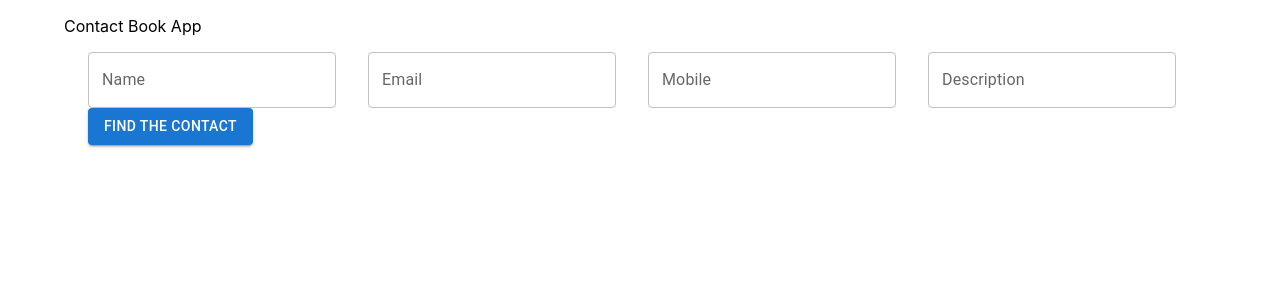
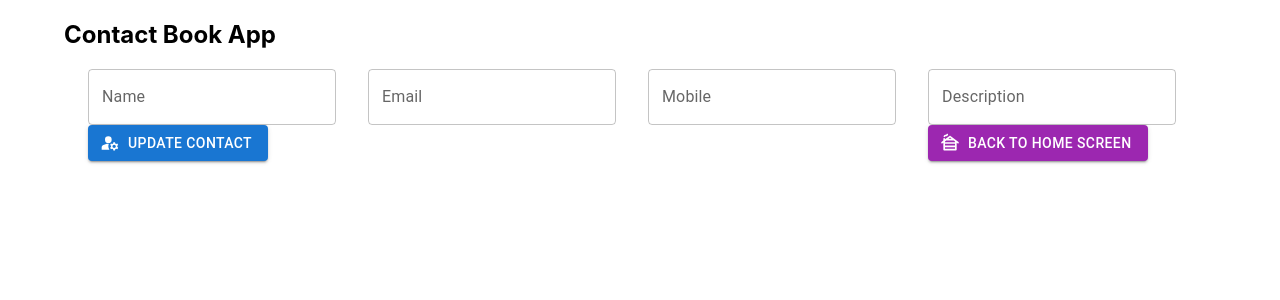
Before and after one commit to sagarpuniyani/ContactBook, a React (Create React App) app in the folder frontend/: page /updatecontact/1 in a window 1280 px wide. Shown: the top 300 px of the page. Built offline with nearby package versions, Linux system fonts and the light colour scheme.

Commit message:
UI Icon Are Added

```diff
--- a/frontend/package.json
+++ b/frontend/package.json
@@ -6,6 +6,7 @@
     "@emotion/react": "^11.11.1",
     "@emotion/styled": "^11.11.0",
     "@fontsource/roboto": "^5.0.8",
+    "@mui/icons-material": "^5.14.8",
     "@mui/material": "^5.14.5",
     "@mui/styled-engine-sc": "^5.12.0",
     "@testing-library/jest-dom": "^5.17.0",
--- a/frontend/src/App.js
+++ b/frontend/src/App.js
@@ -10,7 +10,7 @@ function App() {
   return (
     <>
     <Container >
-    <p> Contact Book App  </p>
+    <h2> Contact Book App  </h2>
       {/* Different Routers  */}
       <Router>
       <Routes>
--- a/frontend/src/modules/allcontacts/components/Contactcard.jsx
+++ b/frontend/src/modules/allcontacts/components/Contactcard.jsx
@@ -6,6 +6,8 @@ import Button from '@mui/material/Button';
 import { apiclient } from '../../../shared/services/api-client';
 import { Link } from 'react-router-dom';
 import Updatecontact from '../../updatecontact/pages/Updatecontact';
+import DeleteIcon from '@mui/icons-material/Delete';
+import SettingsApplicationsSharpIcon from '@mui/icons-material/SettingsApplicationsSharp';
 
 const Item = styled(Paper)(({ theme }) => ({
     backgroundColor: theme.palette.mode === 'dark' ? '#1A2027' : '#fff',
@@ -50,7 +52,7 @@ return (
 
         {/* Update Button  */}
         <Link to={`/updatecontact/${props.Name}`} >
-        <Button onClick={ChangeContact} id={props.ID} variant="outlined" color="secondary">Update</Button>
+        <Button onClick={ChangeContact} id={props.ID} variant="outlined" startIcon={<SettingsApplicationsSharpIcon/>} color="secondary">Update</Button>
         </Link>
 
 
@@ -64,7 +66,7 @@ return (
 
 
         {/* Delete Button  */}
-        <Button onClick={DeleteContact} id={props.ID} color='error' variant="outlined">Delete</Button>
+        <Button onClick={DeleteContact} id={props.ID} startIcon={<DeleteIcon />} color='error' variant="outlined">Delete</Button>
 
 
         </Box>
--- a/frontend/src/modules/allcontacts/pages/Allcontact.jsx
+++ b/frontend/src/modules/allcontacts/pages/Allcontact.jsx
@@ -1,7 +1,22 @@
 import React, { useEffect, useState } from 'react'
 import Contactcard from '../components/Contactcard'
 import { apiclient } from '../../../shared/services/api-client'
+import Button from '@mui/material/Button';
+import { Link } from 'react-router-dom';
+import Box from '@mui/material/Box';
+import { styled } from '@mui/material/styles';
+import { purple } from '@mui/material/colors';
+import CreateIcon from '@mui/icons-material/Create';
+import PlagiarismRoundedIcon from '@mui/icons-material/PlagiarismRounded';
 
+
+const ColorButton = styled(Button)(({ theme }) => ({
+    color: theme.palette.getContrastText(purple[500]),
+    backgroundColor: purple[500],
+    '&:hover': {
+        backgroundColor: purple[700],
+    },
+    }));
 
 const Allcontacts = () => {
 
@@ -21,7 +36,26 @@ const Allcontacts = () => {
 return (
 
     <>
-    <p>All contacts are listed </p>
+    <Box display="grid" gridTemplateColumns="repeat(12, 1fr)" gap={2} sx={{ width: 1 }}>
+    <Box gridColumn="span 6">
+
+    <h3>All contacts are listed </h3>
+    </Box>
+    <Box gridColumn="span 3">
+
+    <Link to='/getcontact' >
+    <Button startIcon={ <PlagiarismRoundedIcon />} variant="contained" color="success">
+        Find One Contact
+        </Button>
+    </Link>
+    </Box>
+    <Box gridColumn="span 3">
+
+    <Link to='/createcontact' >
+    <ColorButton startIcon={ <CreateIcon />} variant="contained">Craete New Contact</ColorButton>
+    </Link>
+    </Box>
+    </Box>
 
     {contact.length === 0 && <p>No Contacts </p>}
         {contact.length>0 && contact.map(eachcontact =>{
--- a/frontend/src/modules/createcontact/pages/Createcontact.jsx
+++ b/frontend/src/modules/createcontact/pages/Createcontact.jsx
@@ -5,6 +5,19 @@ import { useRef } from 'react';
 import Button from '@mui/material/Button';
 import { useState } from 'react';
 import { apiclient } from '../../../shared/services/api-client';
+import { Link } from 'react-router-dom';
+import { styled } from '@mui/material/styles';
+import { purple } from '@mui/material/colors';
+import CreateIcon from '@mui/icons-material/Create';
+import CabinRoundedIcon from '@mui/icons-material/CabinRounded';
+
+const ColorButton = styled(Button)(({ theme }) => ({
+    color: theme.palette.getContrastText(purple[500]),
+    backgroundColor: purple[500],
+    '&:hover': {
+        backgroundColor: purple[700],
+    },
+    }));
 
 
 const Createcontact = () => {
@@ -66,7 +79,16 @@ return (
             </Box>
         </Box>
 
-        <Button onClick={AddContact}  variant="contained">Add To Contact</Button>
+        <Box display="grid" gridTemplateColumns="repeat(12, 1fr)" gap={2} >
+            <Box gridColumn="span 9" >
+                <Button onClick={AddContact} startIcon={<CreateIcon />} variant="contained">Add To Contact</Button>
+            </Box>
+            <Box gridColumn="span 3">
+            <Link to='/' >
+            <ColorButton startIcon={< CabinRoundedIcon/>}  variant="contained">Back To Home Screen</ColorButton>
+            </Link>
+            </Box>
+        </Box>
         </Container>
     </div>
 )
--- a/frontend/src/modules/readcontact/pages/Readcontact.jsx
+++ b/frontend/src/modules/readcontact/pages/Readcontact.jsx
@@ -4,6 +4,19 @@ import Box from '@mui/material/Box';
 import Button from '@mui/material/Button';
 import { apiclient } from '../../../shared/services/api-client';
 import Findcontact from '../components/Findcontact';
+import { Link } from 'react-router-dom';
+import { styled } from '@mui/material/styles';
+import { purple } from '@mui/material/colors';
+import PlagiarismRoundedIcon from '@mui/icons-material/PlagiarismRounded';
+import CabinRoundedIcon from '@mui/icons-material/CabinRounded';
+
+const ColorButton = styled(Button)(({ theme }) => ({
+    color: theme.palette.getContrastText(purple[500]),
+    backgroundColor: purple[500],
+    '&:hover': {
+        backgroundColor: purple[700],
+    },
+    }));
 
 const Readcontact = () => {
     const [contact, setContact] = useState(null);
@@ -40,9 +53,20 @@ return (
         </Box>
         </Box>
         </Box>
-        <Button onClick={FindContactCard} variant="contained">
-            Find The Contact
-        </Button>
+
+        <Box display="grid" gridTemplateColumns="repeat(12, 1fr)" gap={2} >
+            <Box gridColumn="span 3" >
+                <Button onClick={FindContactCard} startIcon={ < PlagiarismRoundedIcon />} color='success' variant="contained">
+                    Find The Contact
+                </Button>
+            </Box>
+            <Box gridColumn="span 3">
+            <Link to='/' >
+            <ColorButton  startIcon={ < CabinRoundedIcon />} variant="contained">Back To Home Screen</ColorButton>
+            </Link>
+            </Box>
+        </Box>
+
         {contact ? (
         <Findcontact
         Name={contact.name}
--- a/frontend/src/modules/updatecontact/pages/Updatecontact.jsx
+++ b/frontend/src/modules/updatecontact/pages/Updatecontact.jsx
@@ -4,6 +4,19 @@ import Box from '@mui/material/Box';
 import { useRef } from 'react';
 import { apiclient } from '../../../shared/services/api-client';
 import { useParams } from 'react-router-dom';
+import { styled } from '@mui/material/styles';
+import { purple } from '@mui/material/colors';
+import { Link } from 'react-router-dom';
+import ManageAccountsSharpIcon from '@mui/icons-material/ManageAccountsSharp';
+import CabinRoundedIcon from '@mui/icons-material/CabinRounded';
+
+const ColorButton = styled(Button)(({ theme }) => ({
+    color: theme.palette.getContrastText(purple[500]),
+    backgroundColor: purple[500],
+    '&:hover': {
+        backgroundColor: purple[700],
+    },
+    }));
 
 const Updatecontact = () => {
 
@@ -74,9 +87,22 @@ return (
             </Box>
         </Box>
 
-        <Button onClick={ChangeInContacts} variant="contained">
-            Find The Contact
+        <Box display="grid" gridTemplateColumns="repeat(12, 1fr)" gap={2} >
+
+        <Box gridColumn="span 9" >
+        <Button onClick={ChangeInContacts}  startIcon={<ManageAccountsSharpIcon />} variant="contained">
+            Update Contact
         </Button>
+        </Box>
+
+        <Box  gridColumn="span 3" >
+        <Link to='/' >
+        <ColorButton startIcon={<CabinRoundedIcon />} variant="contained">Back To Home Screen </ColorButton>
+        </Link>
+        </Box>
+        </Box>
+
+
         </Container>
     </div>
     </>
```
Also changed, not shown: 1 other file (tests, documents, lock files or other folders).
